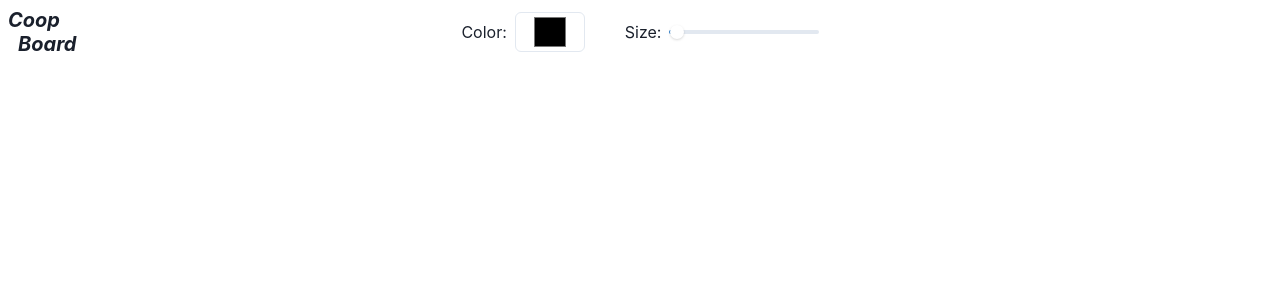
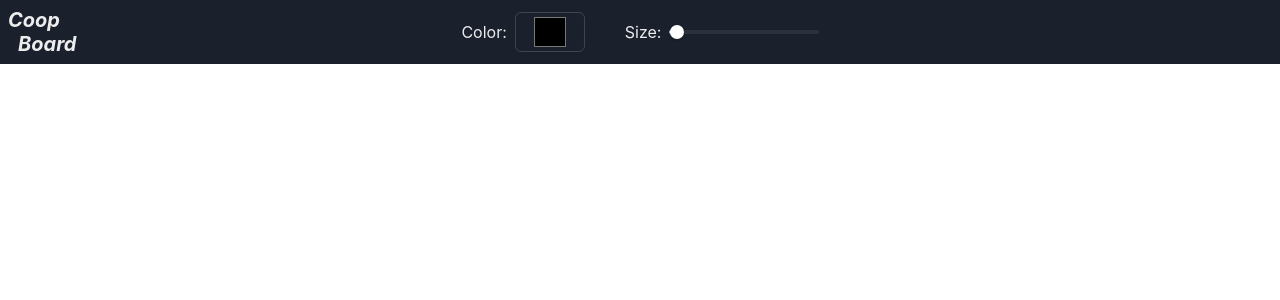
Before and after one commit to Farkhadov95/coop-board, a React (Vite) app: page / in a window 1280 px wide. Shown: the top 300 px of the page. Built offline with nearby package versions, Linux system fonts and the light colour scheme; no server answers.

Commit message:
Fixed size and theme

```diff
--- a/src/components/Board.tsx
+++ b/src/components/Board.tsx
@@ -108,6 +108,8 @@ const Board = ({ currentColor, currentSize }: BoardProp) => {
   return (
     <canvas
       ref={canvasRef}
+      width={window.innerWidth}
+      height={window.innerHeight}
       style={{ backgroundColor: "white", width: "100%", height: "95vh" }}
     />
   );
--- a/src/main.tsx
+++ b/src/main.tsx
@@ -2,10 +2,11 @@ import React from "react";
 import ReactDOM from "react-dom/client";
 import App from "./App.tsx";
 import { ChakraProvider } from "@chakra-ui/react";
+import theme from "./theme.ts";
 
 ReactDOM.createRoot(document.getElementById("root")!).render(
   <React.StrictMode>
-    <ChakraProvider>
+    <ChakraProvider theme={theme}>
       <App />
     </ChakraProvider>
   </React.StrictMode>
--- /dev/null
+++ b/src/theme.ts
@@ -0,0 +1,12 @@
+import { extendTheme, type ThemeConfig } from '@chakra-ui/react'
+
+// 2. Add your color mode config
+const config: ThemeConfig = {
+  initialColorMode: 'dark',
+  useSystemColorMode: false,
+}
+
+// 3. extend the theme
+const theme = extendTheme({ config })
+
+export default theme
```
